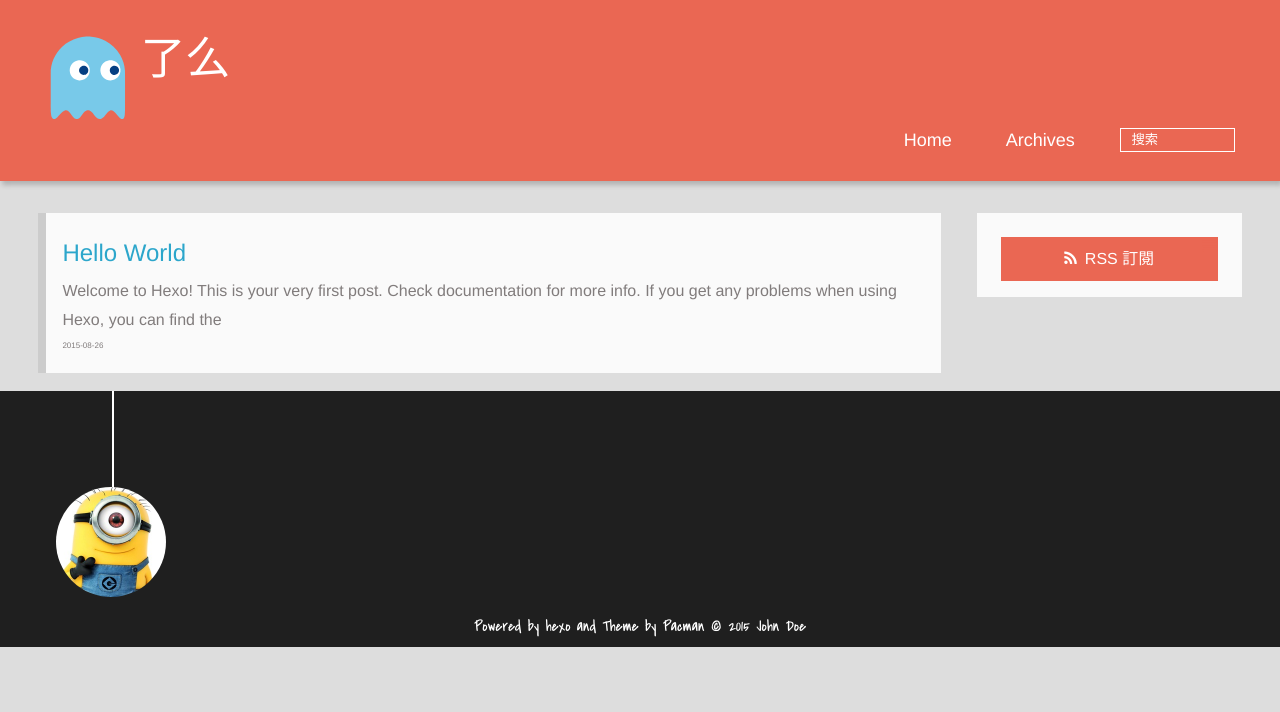
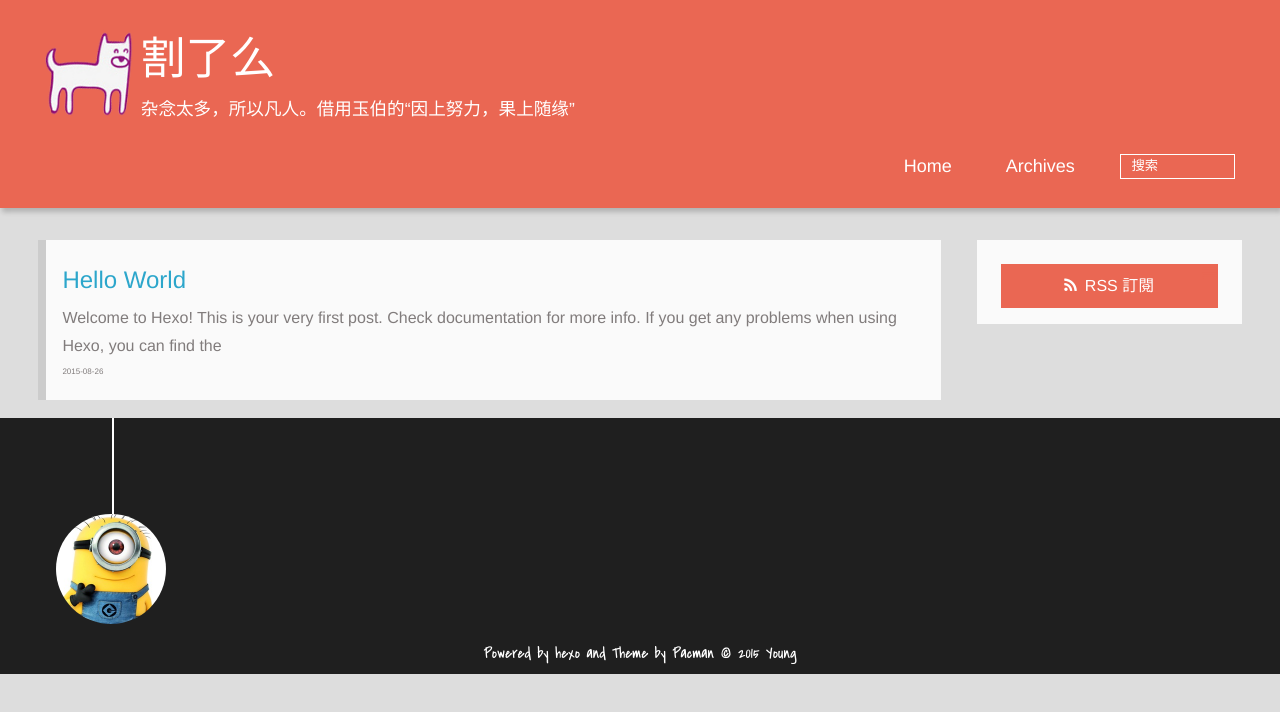
Before and after one commit to kurgalin/kurgalin.github.io, a plain HTML site: page index.html in a window 1280 px wide. Drawn offline with Linux system fonts and the light colour scheme; files whose address does not match are found by name.

Commit message:
Site updated: 2015-09-10 23:43:26

```diff
--- a/index.html
+++ b/index.html
@@ -4,10 +4,12 @@
 <head>
   <meta charset="UTF-8">
 
-    <title>了么</title>
+    <title>割了么</title>
     <meta name="viewport" content="width=device-width, initial-scale=1, maximum-scale=3, minimum-scale=1">
 
-    <meta name="author" content="John Doe">
+    <meta name="author" content="Young">
+
+    <meta name="description" content="本人叫林耀杨，前端攻城狮一名，本站为本人的随记，生活笔记。不喜莫喷，妈蛋又不是给你看的，喷毛线！">
 
 
 
@@ -27,12 +29,12 @@
       <div>
 
 			<div id="imglogo">
-				<a href="/"><img src="/img/logo.svg" alt="了么" title="了么"/></a>
+				<a href="/"><img src="/img/logo.png" alt="割了么" title="割了么"/></a>
 			</div>
 
 			<div id="textlogo">
-				<h1 class="site-name"><a href="/" title="了么">了么</a></h1>
-				<h2 class="blog-motto"></h2>
+				<h1 class="site-name"><a href="/" title="割了么">割了么</a></h1>
+				<h2 class="blog-motto">杂念太多，所以凡人。借用玉伯的“因上努力，果上随缘”</h2>
 			</div>
 			<div class="navbar"><a class="navbutton navmobile" href="#" title="菜單">
 			</a></div>
@@ -48,7 +50,7 @@
 					<form class="search" action="//google.com/search" method="get" accept-charset="utf-8">
 						<label>Search</label>
 						<input type="text" id="search" name="q" autocomplete="off" maxlength="20" placeholder="搜索" />
-						<input type="hidden" name="q" value="site:yoursite.com">
+						<input type="hidden" name="q" value="site:www.gele.me">
 					</form>
 
 					</li>
@@ -110,7 +112,7 @@
 	</div>
 		<p class="copyright">Powered by <a href="http://hexo.io" target="_blank" title="hexo">hexo</a> and Theme by <a href="https://github.com/A-limon/pacman" target="_blank" title="Pacman">Pacman</a> © 2015
 
-		<a href="http://yoursite.com" target="_blank" title="John Doe">John Doe</a>
+		<a href="http://www.gele.me" target="_blank" title="Young">Young</a>
 
 		</p>
 </div>
```
Also changed, not shown: 2015/08/26/hello-world/index.html (+9 -9 lines), archives/2015/08/index.html (+9 -7 lines), archives/2015/index.html (+9 -7 lines), archives/index.html (+9 -7 lines), img/logo.png (added).
